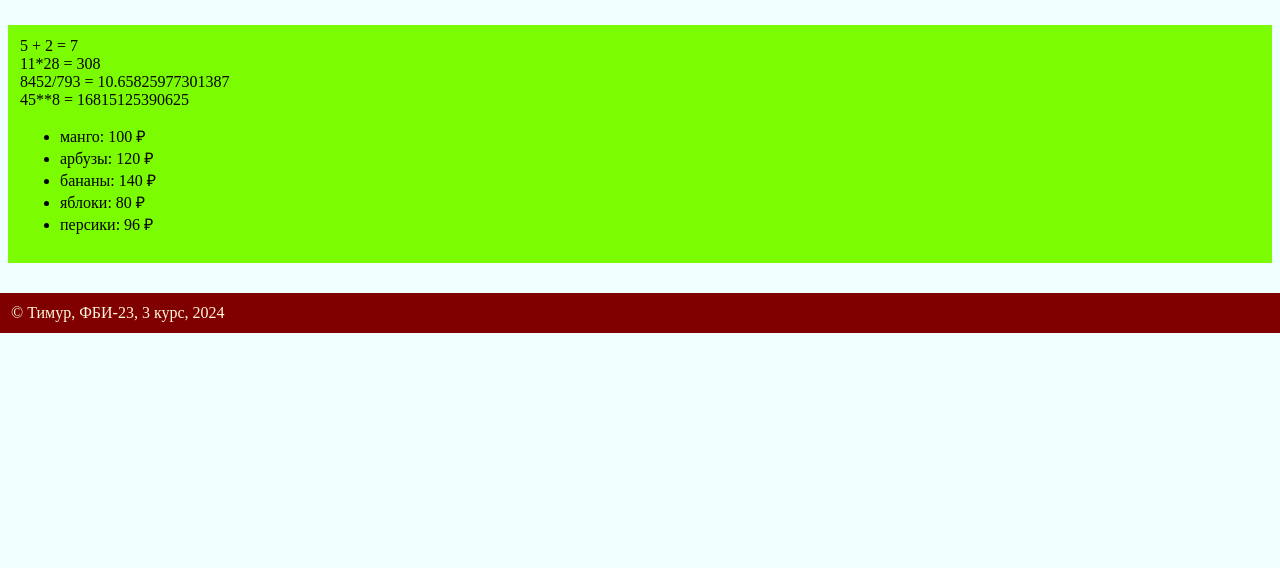
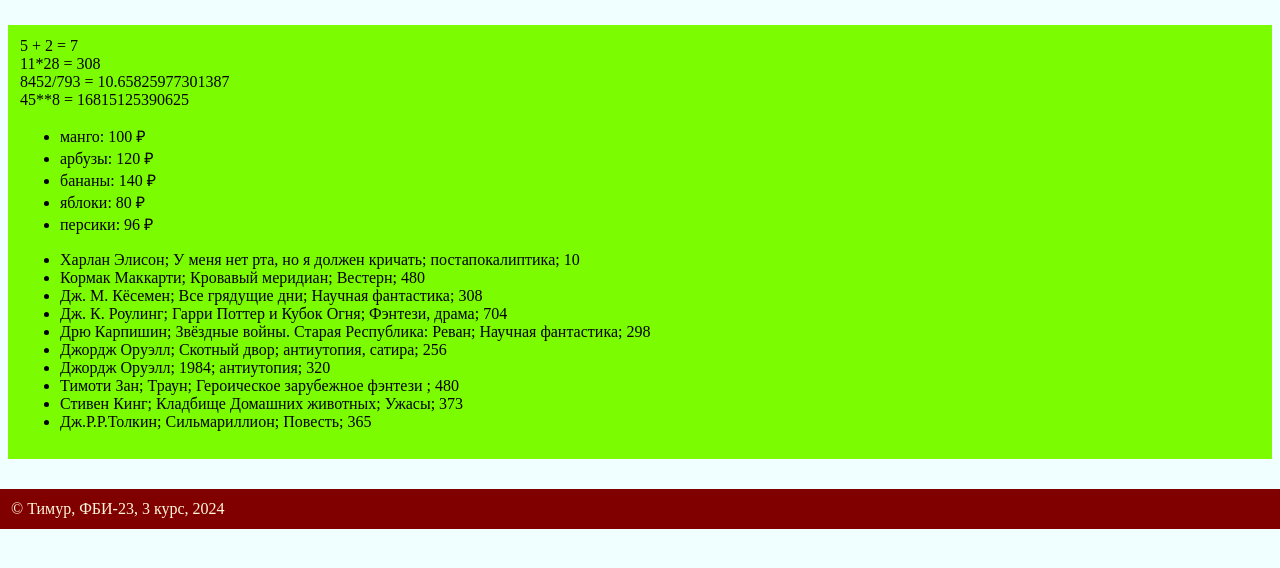
Before and after one commit to GareevTimur/web-prog-labs-2, a Flask app: page /lab2/example in a window 1280 px wide. Shown: the part 18-586 px from the top of the page. Run offline with Flask 3, Linux system fonts and the light colour scheme.

Commit message:
Книги

```diff
--- a/app.py
+++ b/app.py
@@ -19,4 +19,16 @@ def example():
         {'name': 'яблоки', 'price': 80},
         {'name': 'персики', 'price': 96}
     ]
-    return render_template('example.html', name=name, number=number, group=group, course=course, fruits=fruits)
+    books = [
+        {'author': 'Харлан Элисон','naming':'У меня нет рта, но я должен кричать', 'genre': 'постапокалиптика', 'pages': 10},
+        {'author': 'Кормак Маккарти','naming':'Кровавый меридиан', 'genre': 'Вестерн', 'pages': 480},
+        {'author': 'Дж. М. Кёсемен','naming':'Все грядущие дни', 'genre': 'Научная фантастика', 'pages': 308},
+        {'author': 'Дж. К. Роулинг','naming':'Гарри Поттер и Кубок Огня', 'genre': 'Фэнтези, драма', 'pages': 704},
+        {'author': 'Дрю Карпишин','naming':'Звёздные войны. Старая Республика: Реван', 'genre': 'Научная фантастика', 'pages': 298},
+        {'author': 'Джордж Оруэлл','naming':'Скотный двор', 'genre': 'антиутопия, сатира', 'pages': 256},
+        {'author': 'Джордж Оруэлл','naming':'1984', 'genre': 'антиутопия', 'pages': 320},
+        {'author': 'Тимоти Зан','naming':'Траун', 'genre': 'Героическое зарубежное фэнтези ', 'pages': 480},
+        {'author': 'Стивен Кинг','naming':'Кладбище Домашних животных', 'genre': 'Ужасы', 'pages': 373},
+        {'author': 'Дж.Р.Р.Толкин','naming':'Сильмариллион', 'genre': 'Повесть', 'pages': 365}
+    ]
+    return render_template('example.html', name=name, number=number, group=group, course=course, fruits=fruits, books=books)
--- a/templates/example.html
+++ b/templates/example.html
@@ -29,6 +29,11 @@
             <li>{{ f.name }}: {{ f.price }} &#x20bd;</li>
             {% endfor %}
         </ul>
+        <ul>
+            {% for b in books %}
+            <li>{{ b.author }}; {{ b.naming}}; {{ b.genre}}; {{ b.pages}}</li>
+            {% endfor %}
+        </ul>
     </main>
 
     <footer>
```
